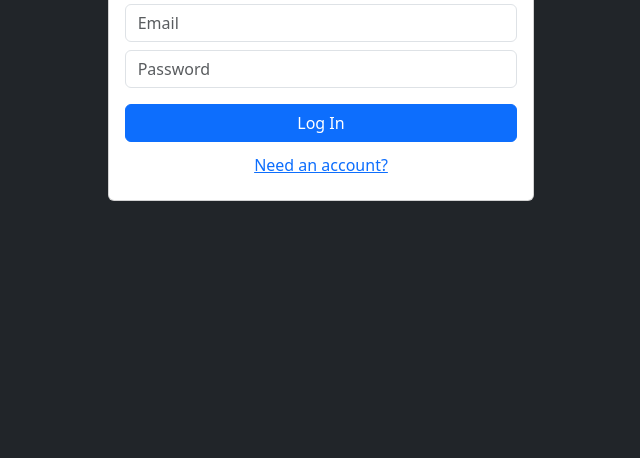
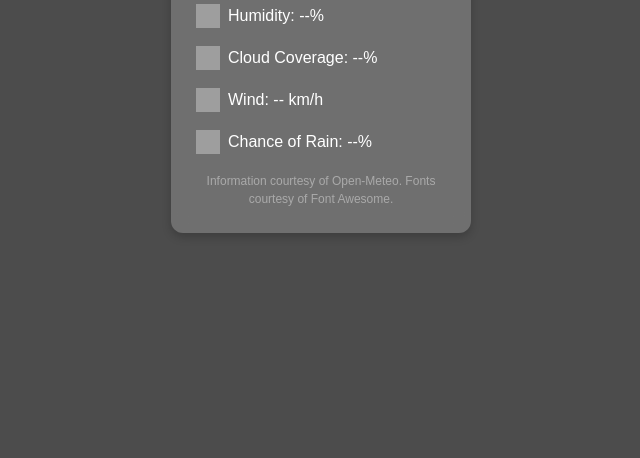
Before and after one commit to isaaac-esssex/isaaac-esssex.github.io, a plain HTML site: page WeatherApp/index.html in a window 1280 px wide. Shown: the part 342-800 px from the top of the page, without its empty margins (319-959 px from the left). Drawn offline with nearby package versions, Linux system fonts and the light colour scheme; some packages are replaced by stand-ins of ours; no server answers; grey boxes are pictures that could not be loaded; a script that the page names is missing.

Commit message:
This one has the Weather App

```diff
--- a/WeatherApp/index.html
+++ b/WeatherApp/index.html
@@ -3,45 +3,150 @@
 <head>
     <meta charset="UTF-8">
     <meta name="viewport" content="width=device-width, initial-scale=1.0">
-    <title>Web Services</title>
+    <title>Cookeville Weather Widget</title>
+    <!-- App and Bootstrap -->
+    <meta name="apple-mobile-web-app-capable" content="yes">
+    <meta name="apple-mobile-web-app-status-bar-style" content="black">
     <link href="https://cdn.jsdelivr.net/npm/bootstrap@5.3.3/dist/css/bootstrap.min.css" rel="stylesheet" integrity="sha384-QWTKZyjpPEjISv5WaRU9OFeRpok6YctnYmDr5pNlyT2bRjXh0JMhjY6hW+ALEwIH" crossorigin="anonymous">
+    <link rel="icon" type="image/x-icon" href="/cloud.jpg">
+    <link rel="apple-touch-icon" href="images/apple-touch-icon-iphone-60x60.png">
+    <link rel="apple-touch-icon" sizes="60x58" href="images/cloud_60-58.jpg">
+    <link rel="apple-touch-icon" sizes="114x110" href="images/cloud_114-110.jpg">
+    <link rel="apple-touch-icon" sizes="144x139" href="images/cloud_144-139.jpg">
+    <link rel="stylesheet" href="https://cdn.jsdelivr.net/npm/bootstrap-icons@1.11.3/font/bootstrap-icons.css">
+    <!-- App and Bootstrap -->
+
+    <!-- Bootstrap Sytling was problematic, so I did what I could :p Sorry. -->
+    <style>
+        body {
+            margin: 0;
+            display: flex;
+            align-items: center;
+            justify-content: center;
+            height: 100vh;
+            background: rgba(0, 0, 0, 0.7);
+            color: white;
+            font-family: Arial, sans-serif;
+        }
+
+        .widget {
+            width: 300px;
+            padding: 20px;
+            text-align: center;
+            border-radius: 12px;
+            background: rgba(255, 255, 255, 0.2);
+            box-shadow: 0px 4px 10px rgba(0, 0, 0, 0.2);
+            backdrop-filter: blur(10px);
+        }
+
+        h2 {
+            margin: 0 0 10px;
+            font-size: 20px;
+        }
+
+        .temperature {
+            font-size: 36px;
+            font-weight: bold;
+        }
+
+        .info {
+            display: flex;
+            align-items: center;
+            justify-content: space-between;
+            font-size: 16px;
+            margin-top: 8px;
+            padding: 5px;
+        }
+
+        .info img {
+            width: 24px;
+            height: 24px;
+            margin-right: 8px;
+        }
+
+        .info span {
+            flex-grow: 1;
+            text-align: left;
+        }
+
+        .info reference {
+            font-size: 12px;
+            flex-grow: 1;
+            text-align: center;
+            opacity: 0.4;
+        }
+    </style>
 </head>
-<body class="bg-dark">
-    <div class="d-flex min-vh-100 justify-content-center align-items-center">
-        <form class="card col-12 col-md-6 col-lg-4" id="frmLogin">
-            <div class="card-body">
-                <h1 class="text-center mb-4">Login</h1>
-                <input id="txtLoginUsername" class="form-control" type="email" placeholder="Email" aria-label="email">
-                <input id="txtLoginPassword" class="form-control mt-2" type="password" placeholder="Password" aria-label="password">
-                <button class="btn btn-primary col-12 mt-3" type="button" id="btnLogin">Log In</button>
-                <button class="btn btn-link col-12 mt-1" type="button" id="btnSwapRegister">Need an account?</button>
-            </div>
-        </form>
-        <form class="card col-12 col-md-6 col-lg-4" id="frmRegister" style="display:none;">
-            <div class="card-body">
-                <h1 class="text-center mb-4">Register Account</h1>
-                <input id="txtFirstName" class="form-control mt-2" type="text" placeholder="First Name" aria-label="first name">
-                <input id="txtLastName" class="form-control mt-2" type="text" placeholder="Last Name" aria-label="last name">
-                <input id="txtUsername" class="form-control mt-4" type="email" placeholder="Email" aria-label="email">
-                <input id="txtPassword" class="form-control mt-2" type="password" placeholder="Password" aria-label="password">
-                <button class="btn btn-primary col-12 mt-3" type="button" id="btnRegister">Register</button>
-                <button class="btn btn-link col-12 mt2" type="button" id="btnSwapLogin">Back to Login</button>
-            </div>
-        </form>
-        <div class="card col-12 col-md-6 col-lg-4" id="divDashboard" style="display:none;">
-            <div class="card-body">
-                <h1 class="text-center mb-4">Dashboard</h1>
-                <input id="txtAnimalName" class="form-control mt-2" type="text" placeholder="Animal Name" aria-label="Animal Name">
-                <button class="btn btn-primary col-12 mt-3" type="button" id="btnSearch">Search</button>
-                <p id="pData">
+<body>
 
-                </p>
-            </div>
+    <!-- Structuring the Widget -->
+    <div class="widget">
+        <h2>Cookeville, TN</h2>
+        <div class="temperature" id="temperature">Loading...</div>
+
+
+    <!-- Icons courtesy of Font Awesome. -->
+        <div class="info">
+            <img src="https://cdn-icons-png.flaticon.com/512/869/869869.png" alt="Humidity">
+            <span id="humidity">Humidity: --%</span>
+        </div>
+
+        <div class="info">
+            <img src="https://cdn-icons-png.flaticon.com/512/1163/1163657.png" alt="Cloud Coverage">
+            <span id="clouds">Cloud Coverage: --%</span>
+        </div>
+
+        <div class="info">
+            <img src="https://cdn-icons-png.flaticon.com/512/831/831682.png" alt="Wind">
+            <span id="wind">Wind: -- km/h</span>
+        </div>
+
+        <div class="info">
+            <img src="https://cdn-icons-png.flaticon.com/512/414/414974.png" alt="Rain">
+            <span id="rain">Chance of Rain: --%</span>
+        </div>
+
+        <div class="info">
+            <reference>Information courtesy of Open-Meteo. Fonts courtesy of Font Awesome.</reference>
         </div>
     </div>
 
-    <script src="https://cdn.jsdelivr.net/npm/bootstrap@5.3.3/dist/js/bootstrap.bundle.min.js" integrity="sha384-YvpcrYf0tY3lHB60NNkmXc5s9fDVZLESaAA55NDzOxhy9GkcIdslK1eN7N6jIeHz" crossorigin="anonymous"></script>
-    <script src="https://cdn.jsdelivr.net/npm/sweetalert2@11"></script>
-    <script src="js/app.js"></script>
+    <script>
+        // Indexing Open-Meteo for desired information
+        async function fetchWeather() {
+            const url = 'https://api.open-meteo.com/v1/forecast?latitude=36.1628&longitude=-85.5016&current_weather=true&hourly=cloudcover,relative_humidity_2m,precipitation_probability';
+
+            try {
+                const response = await fetch(url);
+                const data = await response.json();
+                const weather = data.current_weather;
+                const humidity = data.hourly.relative_humidity_2m[0]; // First hour's humidity
+                const cloudCoverage = data.hourly.cloudcover[0]; // First hour's cloud coverage
+                const rainChance = data.hourly.precipitation_probability[0]; // First hour's chance of rain
+
+                // Convert Celsius to Fahrenheit
+                const tempC = weather.temperature;
+                const tempF = (tempC * 9/5) + 32;
+
+                //He he funni ``
+                document.getElementById('temperature').innerText = `${tempC}°C / ${tempF.toFixed(1)}°F`;
+                document.getElementById('humidity').innerText = `Humidity: ${humidity}%`;
+                document.getElementById('clouds').innerText = `Cloud Coverage: ${cloudCoverage}%`;
+                document.getElementById('wind').innerText = `Wind: ${weather.windspeed} km/h`;
+                document.getElementById('rain').innerText = `Chance of Rain: ${rainChance}%`;
+            } catch (error) {
+                //Error Logic
+                console.error('Error fetching weather data:', error);
+                document.getElementById('temperature').innerText = 'Error';
+                document.getElementById('humidity').innerText = 'Humidity: --%';
+                document.getElementById('clouds').innerText = 'Cloud Coverage: --%';
+                document.getElementById('wind').innerText = 'Wind: -- km/h';
+                document.getElementById('rain').innerText = 'Chance of Rain: --%';
+            }
+        }
+
+        fetchWeather();
+        setInterval(fetchWeather, 60000); // Refresh every 60 seconds
+    </script>
 </body>
 </html>
--- a/WeatherApp/js/app.js
+++ b/test/js/app.js
@@ -25,47 +25,22 @@ document.querySelector('#btnSwapLogin').addEventListener('click', function(){
 
 // click event for btnLogin
 document.querySelector('#btnLogin').addEventListener('click', function(){
-    async function createSession(strUserEmail,strUserPassword){
+    async function getWeatherData() {
+        const url = 'https://api.open-meteo.com/v1/forecast?latitude=40.7128&longitude=-74.0060&current_weather=true';
+
         try {
-            const objResponse = await fetch(strBaseURL + 'sessions.php',{
-                method:'POST',
-                headers: {
-                    'Content-Type':'application/json'
-                },
-                body: JSON.stringify({Email:strUserEmail,Password:strUserPassword})
-            })
+          const response = await fetch(url);
 
-            if(!objResponse.ok){
-                throw new Error(`HTTP Error Status:${objResponse.status}`)
-            }
+          if (!response.ok) {
+            throw new Error(`HTTP error! Status: ${response.status}`);
+          }
 
-            const objData = await objResponse.json()
-            if(objData.SessionID){
-                //Sweetalert for success
-                Swal.fire({
-                    position: "top-end",
-                    icon:"success",
-                    title:"Login Successful",
-                    showConfirmButton: false,
-                    timer: 1500
-                })
-                //Save the SessionID to sessionStorage
-                sessionStorage.setItem('SessionID',objData.SessionID)
-
-                //Clear our form
-                document.querySelector('#txtLoginUsername').value = ''
-                document.querySelector('#txtLoginPassword').value = ''
-                // Swap Login
-                document.querySelector('#frmLogin').style.display = 'none'
-                document.querySelector('#divDashboard').style.display = 'block'
-            } else {
-                //Sweetalert for failure
-            }
-        } catch(objError){
-            console.log('Error fetching objData',objError)
-            //Create a Sweetalert for user indicating failure
+          const data = await response.json();
+          window.alert(""+data.latitude)
+        } catch (error) {
+          console.error('Error fetching weather data:', error);
         }
-    }
+      }
 
     // Retrieve the values from your login form
     const strEmail = document.querySelector('#txtLoginUsername').value.trim().toLowerCase()
@@ -89,7 +64,7 @@ document.querySelector('#btnLogin').addEventListener('click', function(){
         })
     } else {
     // Call our function to create the account
-       createSession(strEmail,strPassword)
+    getWeatherData();
     }
 
     // Evaluate the response to ensure it worked
```
Also changed, not shown: test/index.html (added, +56 -0 lines).
